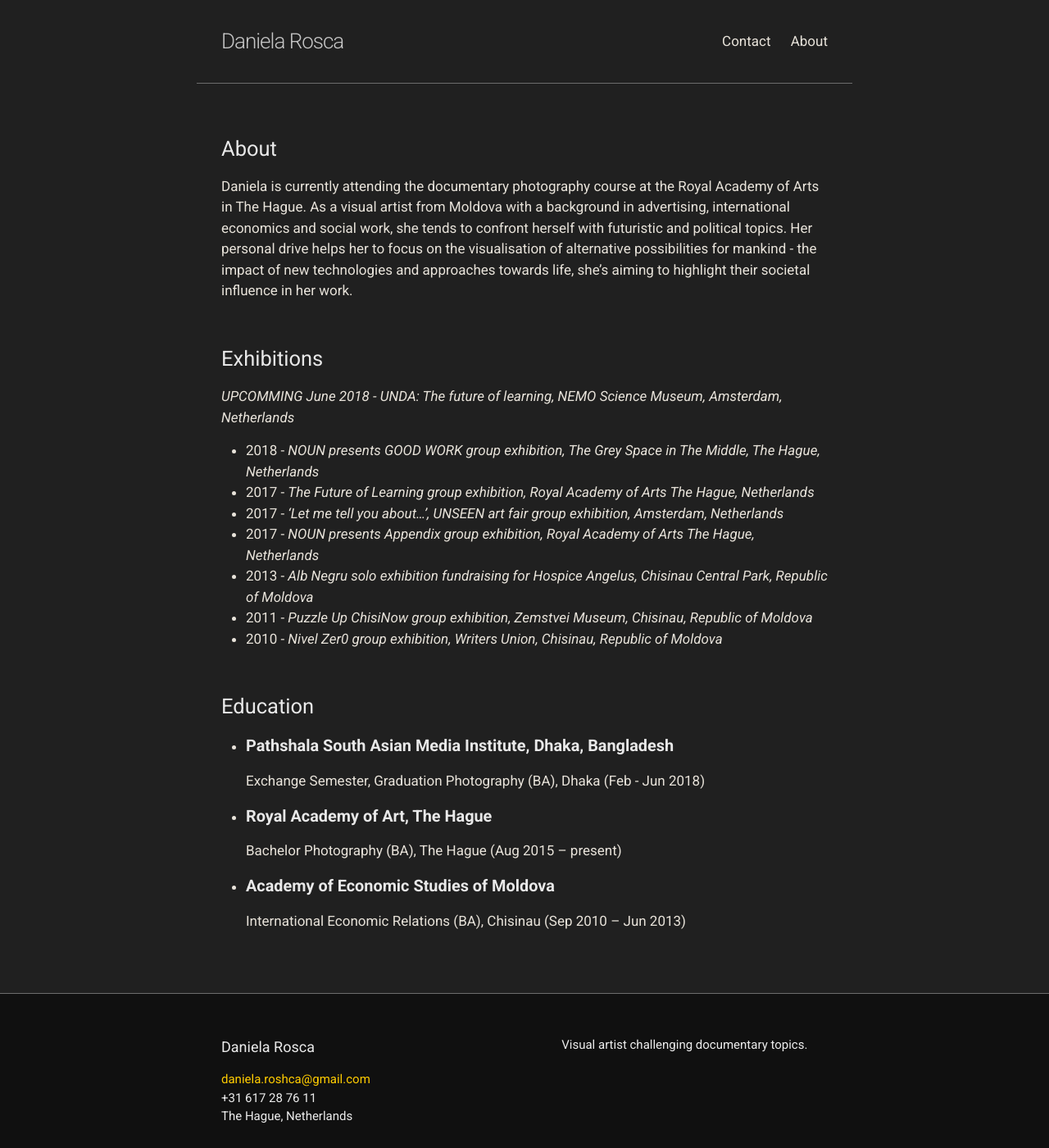
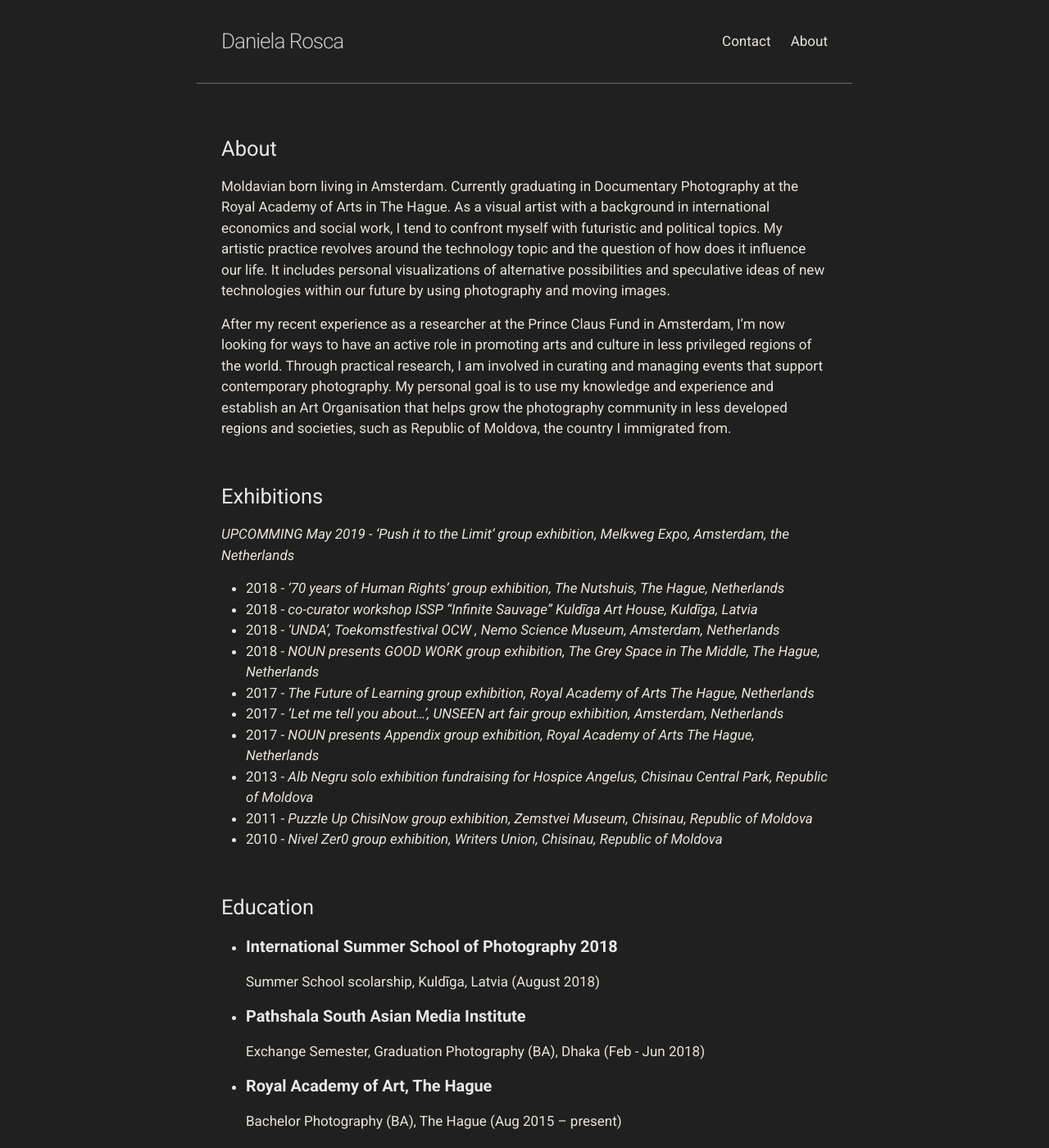
Before and after one commit to Danilusha/danilusha.github.io, a Jekyll site: the page built from index.md, in a window 1280 px wide and 1400 px high. Shown: the whole window at 82% size. Built offline with Jekyll 4.4.1, drawn with Linux system fonts in a browser that asks for light colours; our own code applies the rules of GitHub Pages for plain Markdown files.

Commit message:
Changed home

```diff
--- a/index.md
+++ b/index.md
@@ -7,11 +7,16 @@
 layout: home
 ---
 ## About
-Daniela is currently attending the  documentary photography course at the Royal Academy of Arts in The Hague. As a visual artist from Moldova with a background in advertising, international economics and social work, she tends to confront herself with futuristic and political topics. Her personal drive helps her to focus on the visualisation of alternative possibilities for mankind - the impact of new technologies and approaches towards life, she's aiming to highlight their societal influence in her work.
+Moldavian born living in Amsterdam. Currently graduating in Documentary Photography at the Royal Academy of Arts in The Hague. As a visual artist with a background in international economics and social work, I tend to confront myself with futuristic and political topics. My artistic practice revolves around the technology topic and the question of how does it influence our life. It includes personal visualizations of alternative possibilities and speculative ideas of new technologies within our future by using photography and moving images.
+
+After my recent experience as a researcher at the Prince Claus Fund in Amsterdam, I’m now looking for ways to have an active role in promoting arts and culture in less privileged regions of the world. Through practical research, I am involved in curating and managing events that support contemporary photography. My personal goal is to use my knowledge and experience and establish an Art Organisation that helps grow the photography community in less developed regions and societies, such as Republic of Moldova, the country I immigrated from.
 
 <h2 style="margin-top: 50px;">Exhibitions</h2>
 
-*UPCOMMING June 2018 - UNDA: The future of learning, NEMO Science Museum, Amsterdam, Netherlands*
+*UPCOMMING May 2019 - ‘Push it to the Limit’ group exhibition, Melkweg Expo, Amsterdam, the Netherlands*
+- 2018 - *‘70 years of Human Rights’ group exhibition, The Nutshuis, The Hague, Netherlands*
+- 2018 - *co-curator workshop ISSP “Infinite Sauvage” Kuldīga Art House, Kuldīga, Latvia*
+- 2018 - *‘UNDA’,  Toekomstfestival OCW , Nemo Science Museum, Amsterdam, Netherlands*
 - 2018 - *NOUN presents GOOD WORK group exhibition, The Grey Space in The Middle, The Hague, Netherlands*
 - 2017 - *The Future of Learning group exhibition, Royal Academy of Arts The Hague, Netherlands*
 - 2017 - *‘Let me tell you about…’, UNSEEN art fair group exhibition, Amsterdam, Netherlands*
@@ -22,7 +27,10 @@ Daniela is currently attending the  documentary photography course at the Royal
 
 <h2 style="margin-top: 50px;">Education</h2>
 
-- ### **Pathshala South Asian Media Institute, Dhaka, Bangladesh**
+- ### **International Summer School of Photography 2018**
+Summer School scolarship, Kuldīga, Latvia (August 2018)
+
+- ### **Pathshala South Asian Media Institute**
 Exchange Semester, Graduation Photography (BA), Dhaka (Feb - Jun 2018)
 
 - ### **Royal Academy of Art, The Hague**
```
